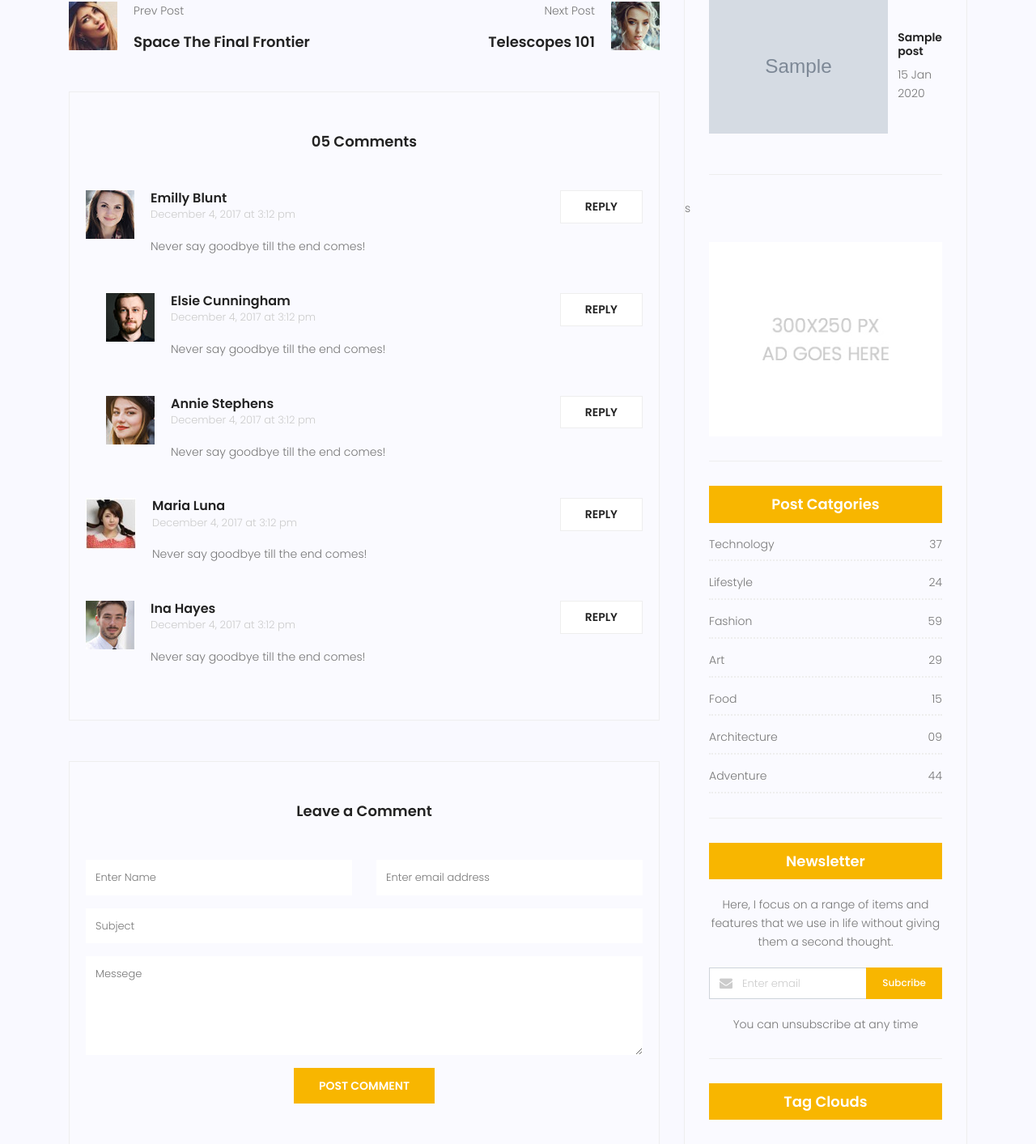
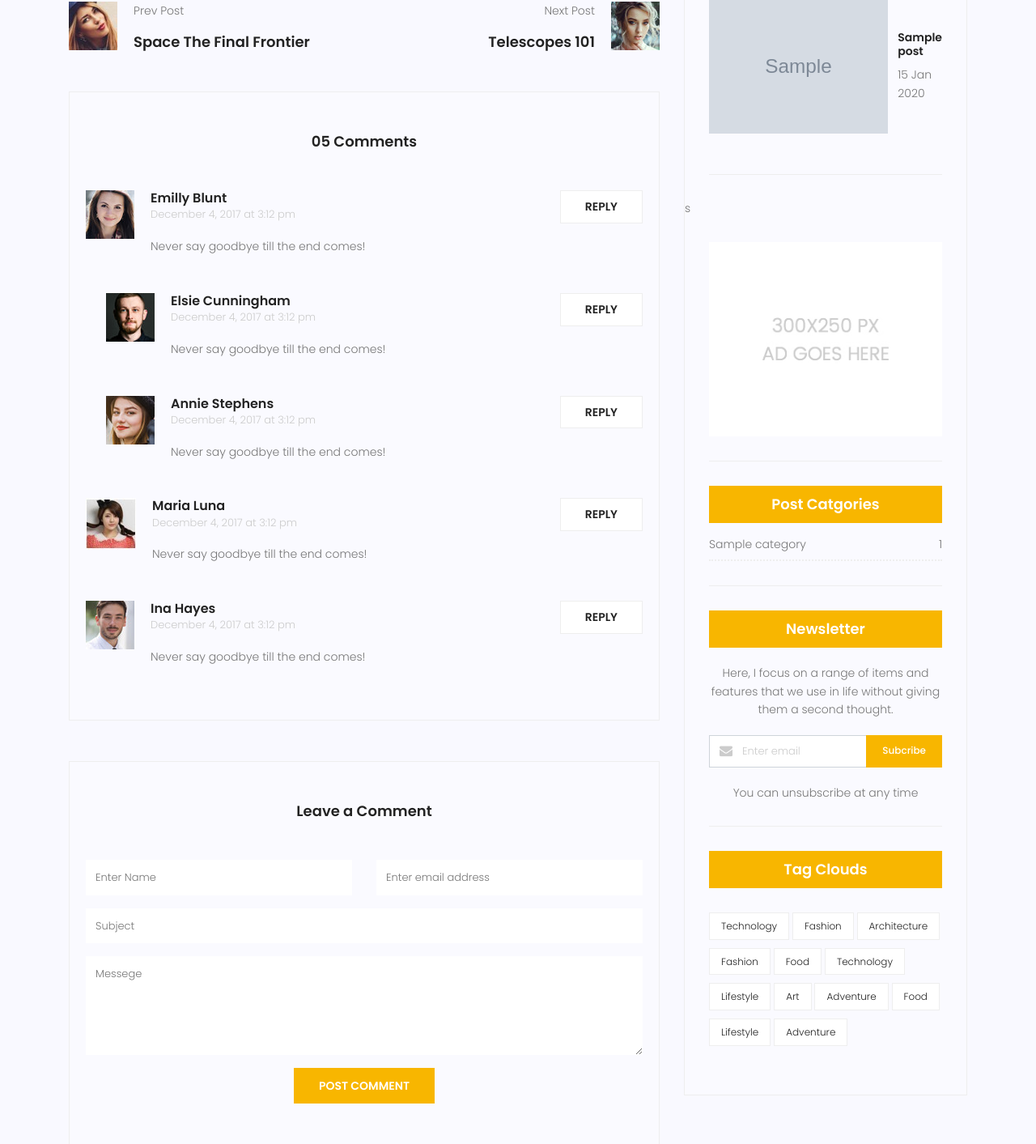
Before and after one commit to kooroshaa/mysite, a Django app: page /blog/1 in a window 1280 px wide. Shown: the part 1123-2536 px from the top of the page at 81% size. Run offline with Django 3.2, Linux system fonts and the light colour scheme; tables that the repository leaves empty hold one stand-in row (values such as "Sample post"); grey boxes marked "Sample" are stand-in pictures; style sheets or scripts are compiled from the project's sources; some libraries are stand-ins or nearby versions.

Commit message:
post categories

```diff
--- a/blog/templatetags/blog_tags.py
+++ b/blog/templatetags/blog_tags.py
@@ -1,5 +1,5 @@
 from django import template
-from blog.models import Post
+from blog.models import Post,Category
 
 register = template.Library()
 
@@ -7,3 +7,12 @@ register = template.Library()
 def latastposts():
     posts = Post.objects.filter(status=1).order_by('published_date')[:2]
     return {'posts' : posts}
+
+@register.inclusion_tag('blog/blog-post-categories.html')
+def postcategories():
+    posts = Post.objects.filter(status=1)
+    categories = Category.objects.all()
+    cat_dict = {}
+    for name in categories:
+        cat_dict[name] = posts.filter(category = name).count()
+    return {'categories' : cat_dict}
--- /dev/null
+++ b/templates/blog/blog-post-categories.html
@@ -0,0 +1,15 @@
+{% load static %}
+<div class="single-sidebar-widget post-category-widget">
+    <h4 class="category-title">Post Catgories</h4>
+    <ul class="cat-list">
+        {% for name,count in categories.items %}
+        <li>
+            <a href="#" class="d-flex justify-content-between">
+                <p>{{name}}</p>
+                <p>{{count}}</p>
+            </a>
+        </li>
+        {% endfor %}
+
+    </ul>
+</div>
--- a/templates/blog/blog-single.html
+++ b/templates/blog/blog-single.html
@@ -220,53 +220,7 @@
 								<div class="single-sidebar-widget ads-widget">
 									<a href="#"><img class="img-fluid" src="{% static 'img/blog/ads-banner.jpg' %}" alt=""></a>
 								</div>
-								<div class="single-sidebar-widget post-category-widget">
-									<h4 class="category-title">Post Catgories</h4>
-									<ul class="cat-list">
-										<li>
-											<a href="#" class="d-flex justify-content-between">
-												<p>Technology</p>
-												<p>37</p>
-											</a>
-										</li>
-										<li>
-											<a href="#" class="d-flex justify-content-between">
-												<p>Lifestyle</p>
-												<p>24</p>
-											</a>
-										</li>
-										<li>
-											<a href="#" class="d-flex justify-content-between">
-												<p>Fashion</p>
-												<p>59</p>
-											</a>
-										</li>
-										<li>
-											<a href="#" class="d-flex justify-content-between">
-												<p>Art</p>
-												<p>29</p>
-											</a>
-										</li>
-										<li>
-											<a href="#" class="d-flex justify-content-between">
-												<p>Food</p>
-												<p>15</p>
-											</a>
-										</li>
-										<li>
-											<a href="#" class="d-flex justify-content-between">
-												<p>Architecture</p>
-												<p>09</p>
-											</a>
-										</li>
-										<li>
-											<a href="#" class="d-flex justify-content-between">
-												<p>Adventure</p>
-												<p>44</p>
-											</a>
-										</li>
-									</ul>
-								</div>
+								{% postcategories %}
 								<div class="single-sidebar-widget newsletter-widget">
 									<h4 class="newsletter-title">Newsletter</h4>
 									<p>
```
